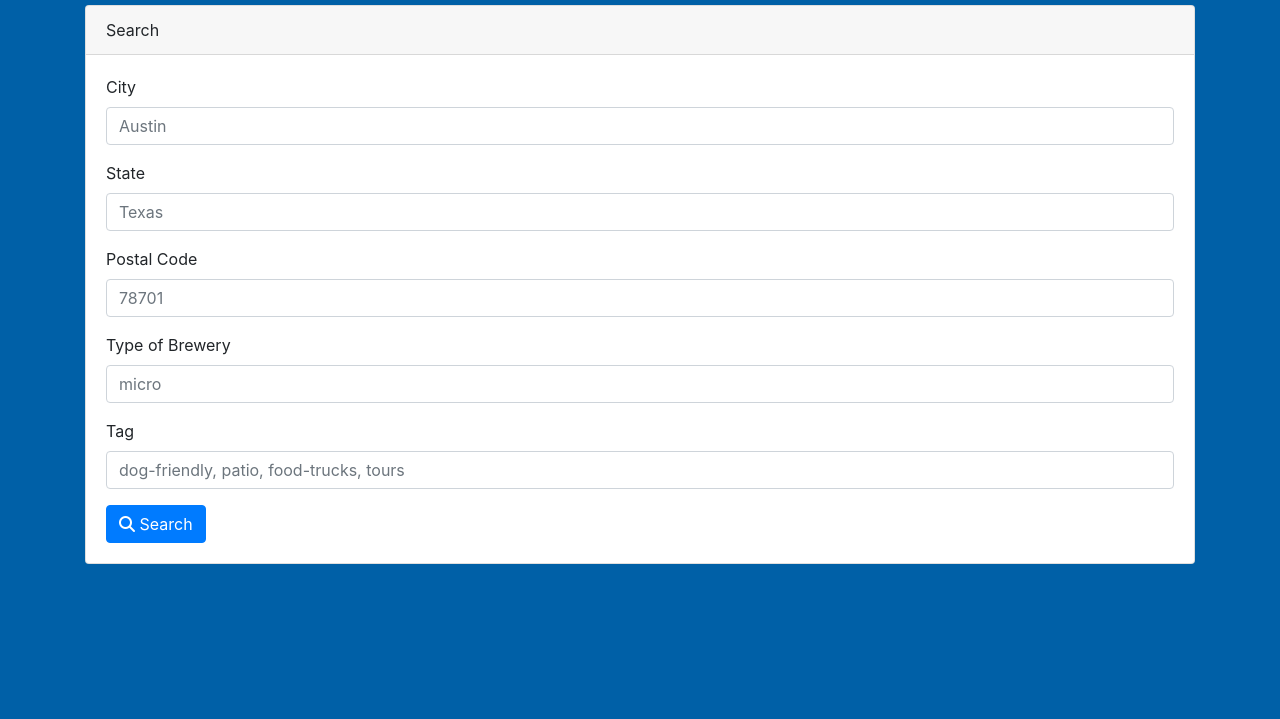
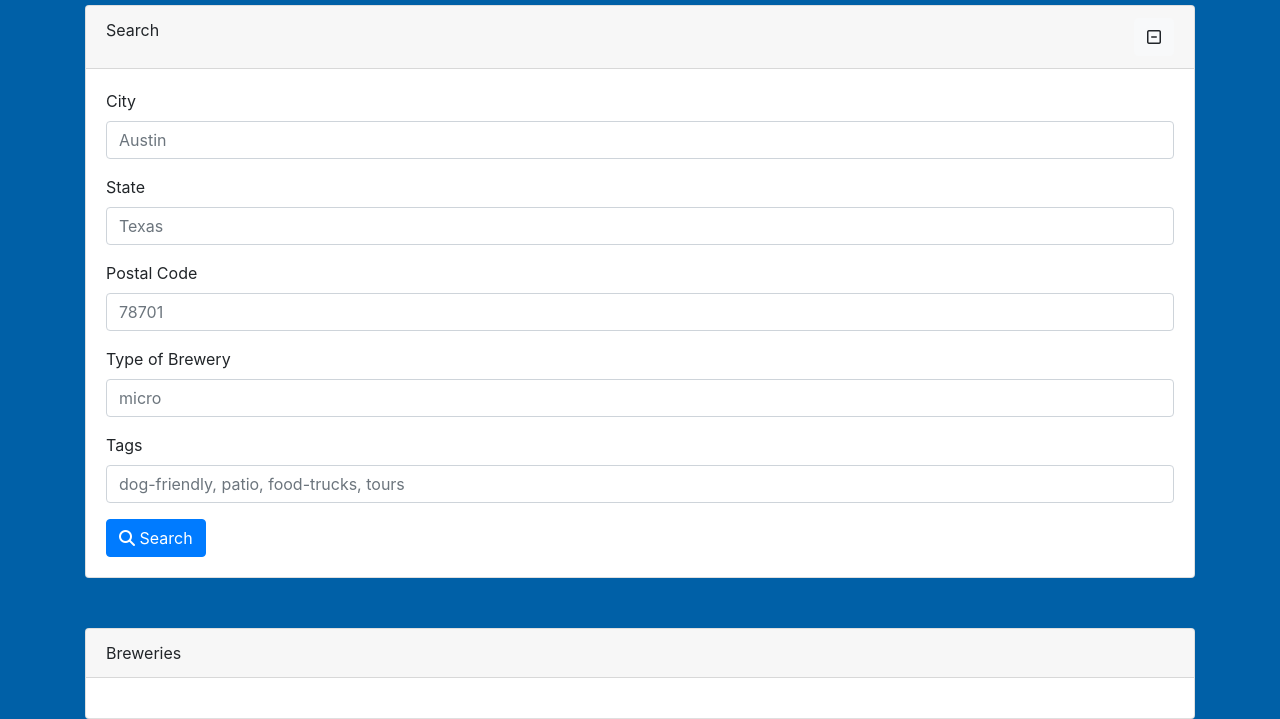
Before and after one commit to vivgarcia/Group-11-Project, a plain HTML site: page index.html in a window 1280 px wide. Shown: the part 339-1058 px from the top of the page. Before the commit the page ends 903 px from the top, so only its background shows below. Drawn offline with nearby package versions, Linux system fonts and the light colour scheme; no server answers.

Commit message:
added collapse capability to form

```diff
--- a/assets/CSS/style.scss
+++ b/assets/CSS/style.scss
@@ -22,5 +22,9 @@ body{
     }
     .card{
         text-align: left;
+        .btn-light{
+            float: right;
+        }
     }
+
 }
--- a/index.html
+++ b/index.html
@@ -18,7 +18,7 @@
             <h1>Beer Run</h1>
 
             <div class="card">
-                <div class="card-header">Search</div>
+                <div class="card-header">Search <button class="btn btn-light" data-toggle="collapse" data-target=".card-body"><i class="far fa-minus-square"></i></button></div>
                 <div class="card-body">
                     <form>
                         <div class="form-group">
@@ -38,13 +38,21 @@
                             <input type="text" class="form-control" id="by_type" placeholder="micro">
                         </div>
                         <div class="form-group">
-                            <label for="">Tag</label>
-                            <input type="text" class="form-control" id="by_tag" placeholder="dog-friendly, patio, food-trucks, tours">
+                            <label for="">Tags</label>
+                            <input type="text" class="form-control" id="by_tags" placeholder="dog-friendly, patio, food-trucks, tours">
                         </div>
                         <button class="btn btn-primary" id="searchButton"><i class="fas fa-search"></i> Search</button>
                     </form>
                 </div>
             </div>
+    </div>
+    <div class="container">
+        <div class="card">
+            <div class="card-header">Breweries</div>
+            <div class="card-body">
+                <!-- Brewery results will append here -->
+            </div>
+        </div>
     </div>
     <script src="https://code.jquery.com/jquery-3.4.1.min.js"></script>
     <!-- Custom JS -->
```
Also changed, not shown: assets/CSS/style.css, 1 other file.
